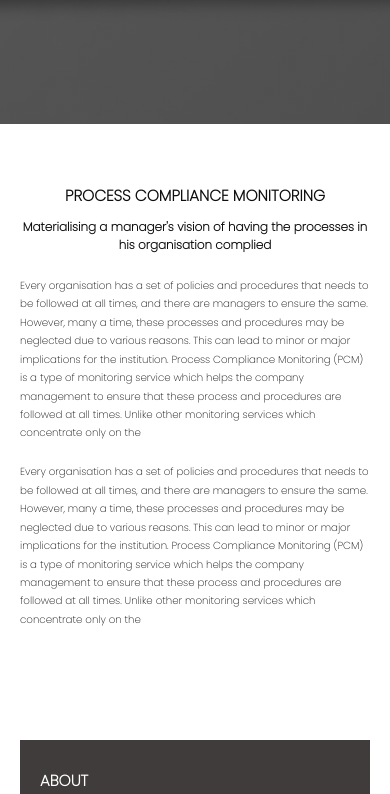
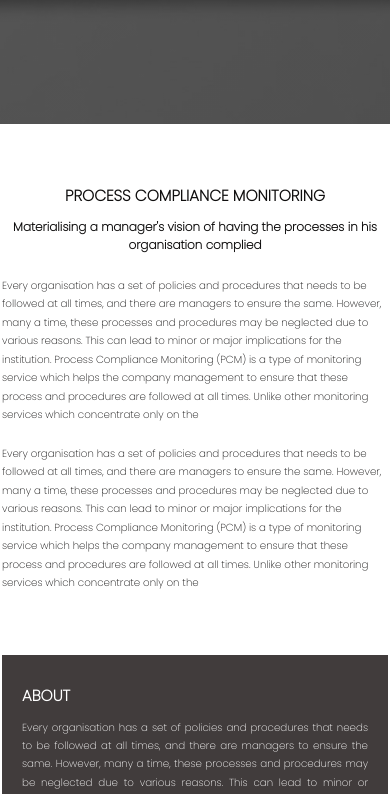
Before and after one commit to NarenDran11/mysite, a plain HTML site: page index.html in a window 390 px wide. Shown: the part 720-1514 px from the top of the page. Drawn offline with Linux system fonts and the light colour scheme.

Commit message:
padding changed

```diff
--- a/main.css
+++ b/main.css
@@ -359,7 +359,11 @@ body{
     overflow-x: hidden;
 }
 
+section{
 
+    padding: 50px 2px 2px 2px;
+
+}
 
 .nav-links{
     position: absolute;
```
